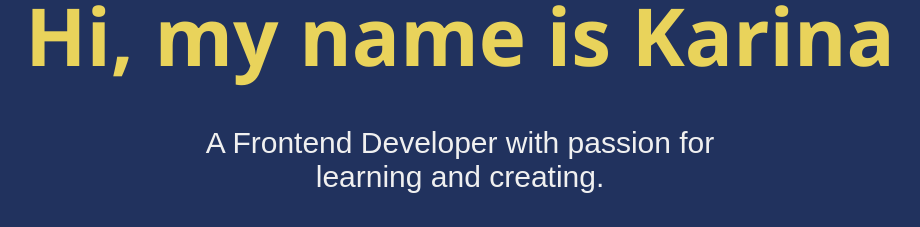
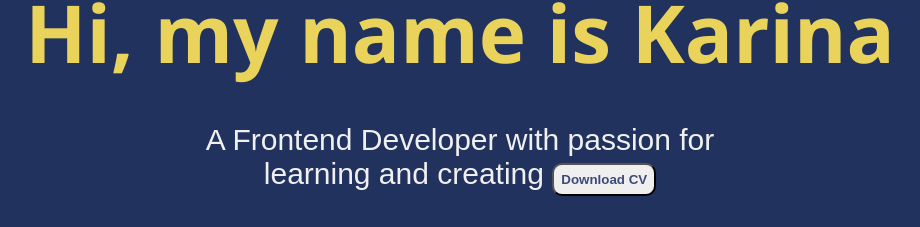
Before and after one commit to KarinSV/portfolio, a React (Create React App) app: page / in a window 1280 px wide. Shown: the part 443-670 px from the top of the page, without its empty margins (180-1100 px from the left). Built offline with nearby package versions, Linux system fonts and the light colour scheme.

Commit message:
added CV

```diff
--- a/src/pages/Home.js
+++ b/src/pages/Home.js
@@ -2,6 +2,7 @@ import React from "react";
 import LinkedInIcon from "@material-ui/icons/LinkedIn";
 import GitHubIcon from "@material-ui/icons/GitHub";
 import "../styles/Home.css";
+import CV from "../assets/CV.pdf";
 
 function Home() {
     return (
@@ -10,7 +11,10 @@ function Home() {
                 <img className={"photo"} src={require("../assets/profile_photo.png")} alt={"profile"}/>
                 <h2>Hi, my name is Karina</h2>
                 <div className={"prompt"}>
-                    <p>A Frontend Developer with passion for learning and creating.</p>
+                    <p>A Frontend Developer with passion for learning and creating {""}
+                        <button onClick={() => window.open(require("../assets/CV.pdf"), "_blank")}>
+                            Download CV
+                        </button></p>
                     <LinkedInIcon onClick={() => window.location.href = "https://www.linkedin.com/in/karina-svanstroem/"}/>
                     <GitHubIcon onClick={() => window.location.href = "https://github.com/KarinSV"}/>
                 </div>
--- a/src/styles/Home.css
+++ b/src/styles/Home.css
@@ -9,6 +9,18 @@
     width: 200px;
     height:200px;
     border-radius: 50%;
+}
+
+button{
+    border-radius: 10px;
+    padding: 7px;
+    color: #3e497a;
+    font-weight: bold;
+}
+
+button:hover {
+    transition: 2s ease;
+    scale: 1.1;
 }
 
 .about {
```
Also changed, not shown: src/App.css (line endings or trailing spaces), 1 other file (tests, documents, lock files or other folders).
